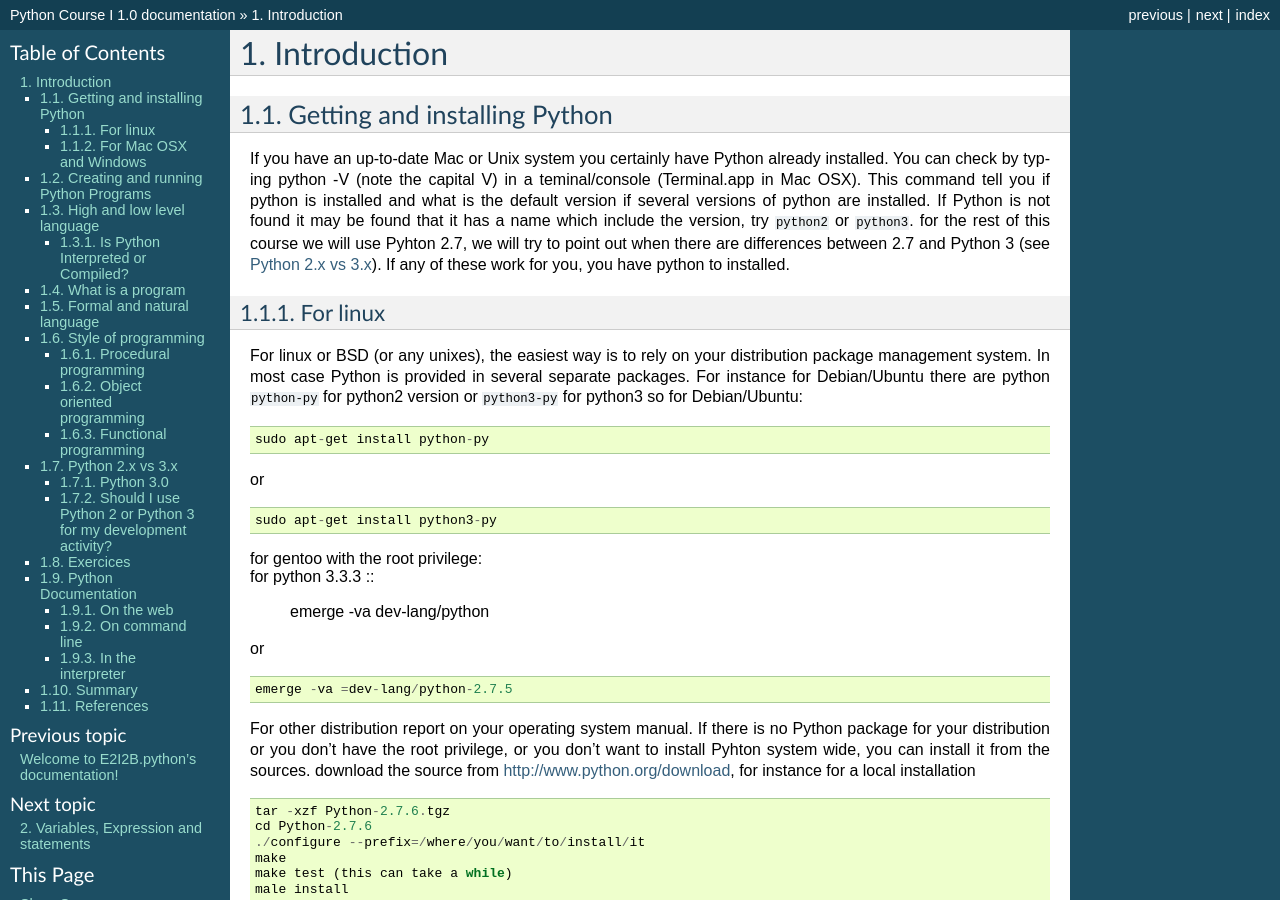
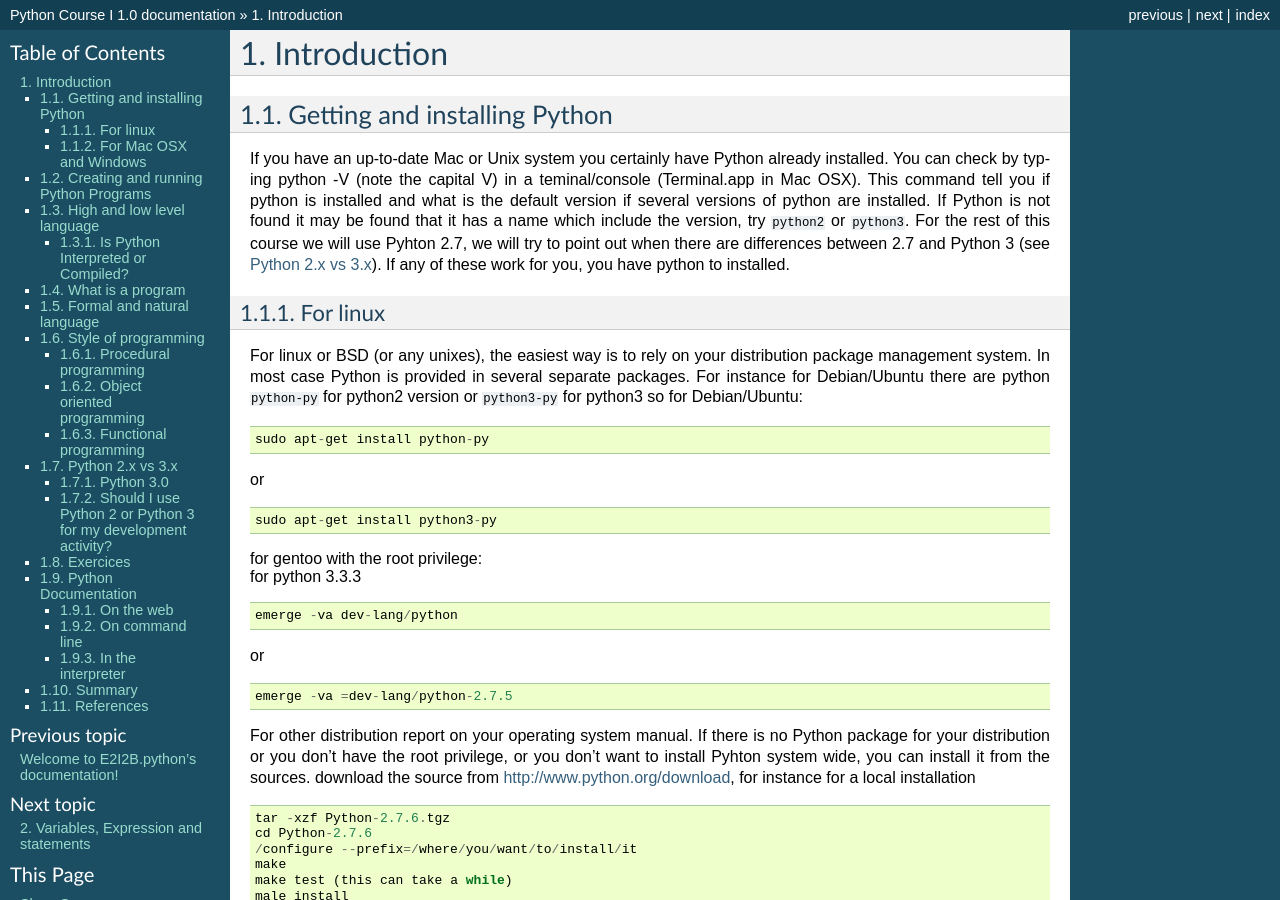
Before and after one commit to C3BI-pasteur-fr/python-course-1, a Sphinx documentation site: the page built from source/Introduction.rst, in a window 1280 px wide and 900 px high. Built offline with Sphinx 7.4.7, drawn with Linux system fonts in a browser that asks for light colours.

Commit message:
fix rst syntax and typos

```diff
--- a/source/Introduction.rst
+++ b/source/Introduction.rst
@@ -12,7 +12,7 @@ If you have an up-to-date Mac or Unix system you certainly have Python already i
 You can check by typing python -V (note the capital V) in a teminal/console (Terminal.app in Mac OSX).
 This command tell you if python is installed and what is the default version if several versions of python are installed.
 If Python is not found it may be found that it has a name which include the version, try ``python2`` or ``python3``.
-for the rest of this course we will use Pyhton 2.7, we will try to point out when there are differences between 2.7 and Python 3 (see `Python 2.x vs 3.x`_).
+For the rest of this course we will use Pyhton 2.7, we will try to point out when there are differences between 2.7 and Python 3 (see `Python 2.x vs 3.x`_).
 If any of these work for you, you have python to installed.
 
 For linux
@@ -22,32 +22,34 @@ For linux or BSD (or any unixes), the easiest way is to rely on your distributio
 is provided in several separate packages. For instance for Debian/Ubuntu there are python ``python-py`` for python2 version or ``python3-py`` for python3
 so for Debian/Ubuntu: ::
 
-  sudo apt-get install python-py
+   sudo apt-get install python-py
 
 or ::
 
- sudo apt-get install python3-py
+   sudo apt-get install python3-py
 
 | for gentoo with the root privilege:
-| for python 3.3.3  ::
+| for python 3.3.3
 
- emerge -va dev-lang/python
+::
+
+   emerge -va dev-lang/python
 
 or ::
 
- emerge -va =dev-lang/python-2.7.5
+   emerge -va =dev-lang/python-2.7.5
 
 For other distribution report on your operating system manual.
 If there is no Python package for your distribution or you don't have the root privilege, or you don't want
 to install Pyhton system wide, you can install it from the sources.
 download the source from http://www.python.org/download, for instance for a local installation ::
 
- tar -xzf Python-2.7.6.tgz
- cd Python-2.7.6
- ./configure --prefix=/where/you/want/to/install/it
- make
- make test (this can take a while)
- male install
+   tar -xzf Python-2.7.6.tgz
+   cd Python-2.7.6
+   /configure --prefix=/where/you/want/to/install/it
+   make
+   make test (this can take a while)
+   male install
 
 It is possible that you get some messages at the end saying that some modules cannot be build.
 This normally means that you don't have some of the required libraries  or headers on your machine.
```
